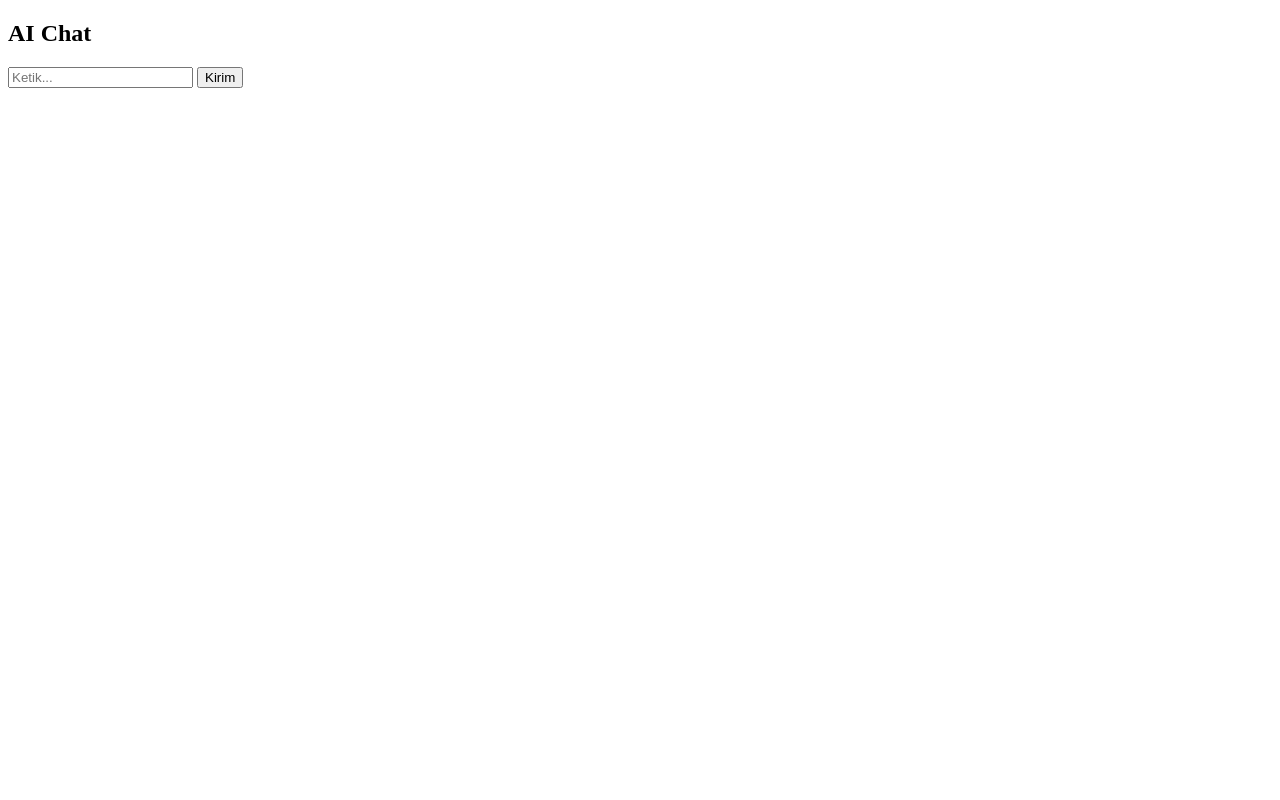
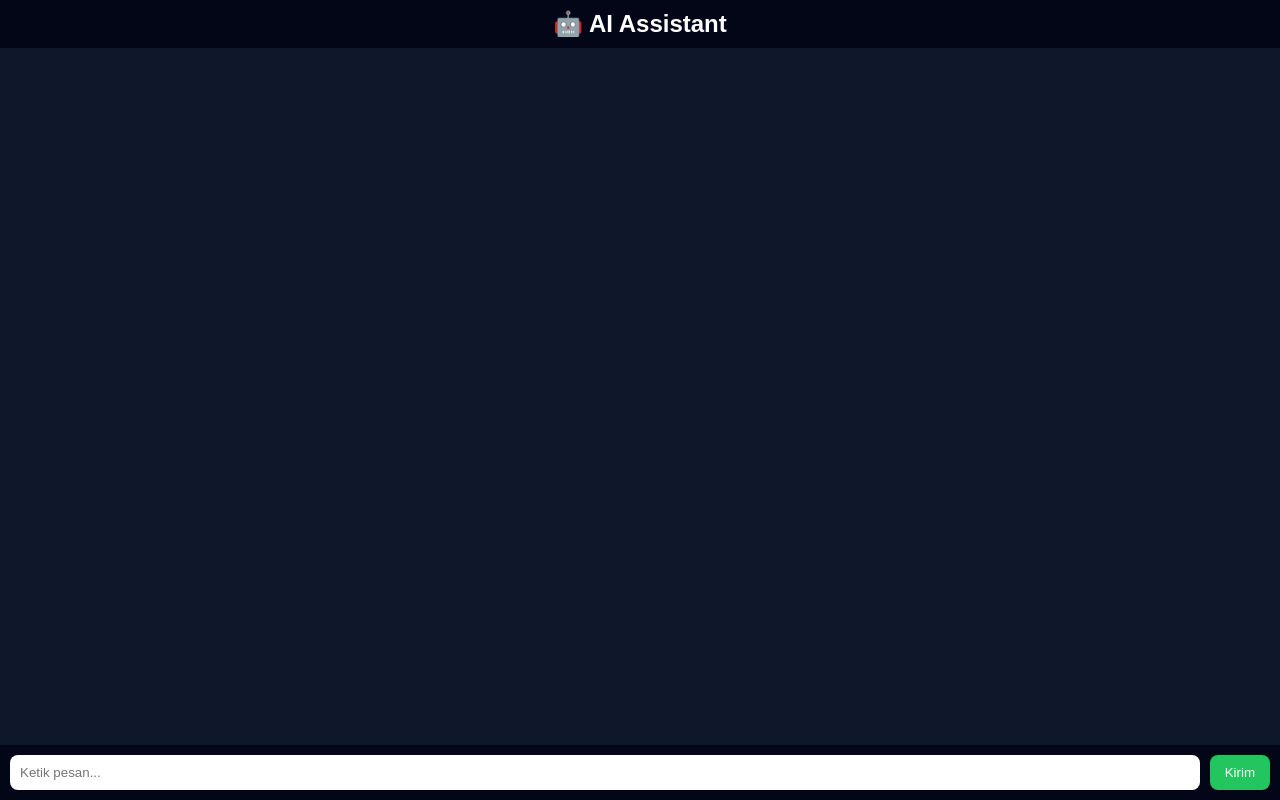
Before and after one commit to Ifhdhd/ai-fronted, a plain HTML site: page index.html in a window 1280 px wide. Drawn offline with Linux system fonts and the light colour scheme.

Commit message:
Update index.html

```diff
--- a/index.html
+++ b/index.html
@@ -2,15 +2,83 @@
 <html>
 <head>
     <title>AI Chat</title>
+    <style>
+        body {
+            font-family: Arial;
+            background: #0f172a;
+            color: white;
+            display: flex;
+            flex-direction: column;
+            height: 100vh;
+            margin: 0;
+        }
+
+        h2 {
+            text-align: center;
+            padding: 10px;
+            background: #020617;
+            margin: 0;
+        }
+
+        #chat {
+            flex: 1;
+            overflow-y: auto;
+            padding: 10px;
+        }
+
+        .msg {
+            margin: 10px 0;
+            max-width: 70%;
+            padding: 10px;
+            border-radius: 10px;
+        }
+
+        .user {
+            background: #2563eb;
+            align-self: flex-end;
+            margin-left: auto;
+        }
+
+        .ai {
+            background: #1e293b;
+            align-self: flex-start;
+        }
+
+        #inputArea {
+            display: flex;
+            padding: 10px;
+            background: #020617;
+        }
+
+        input {
+            flex: 1;
+            padding: 10px;
+            border-radius: 8px;
+            border: none;
+            outline: none;
+        }
+
+        button {
+            margin-left: 10px;
+            padding: 10px 15px;
+            border: none;
+            background: #22c55e;
+            color: white;
+            border-radius: 8px;
+            cursor: pointer;
+        }
+    </style>
 </head>
 <body>
 
-<h2>AI Chat</h2>
+<h2>🤖 AI Assistant</h2>
 
 <div id="chat"></div>
 
-<input type="text" id="input" placeholder="Ketik...">
-<button onclick="send()">Kirim</button>
+<div id="inputArea">
+    <input type="text" id="input" placeholder="Ketik pesan..." />
+    <button onclick="send()">Kirim</button>
+</div>
 
 <script src="script.js"></script>
 
```
